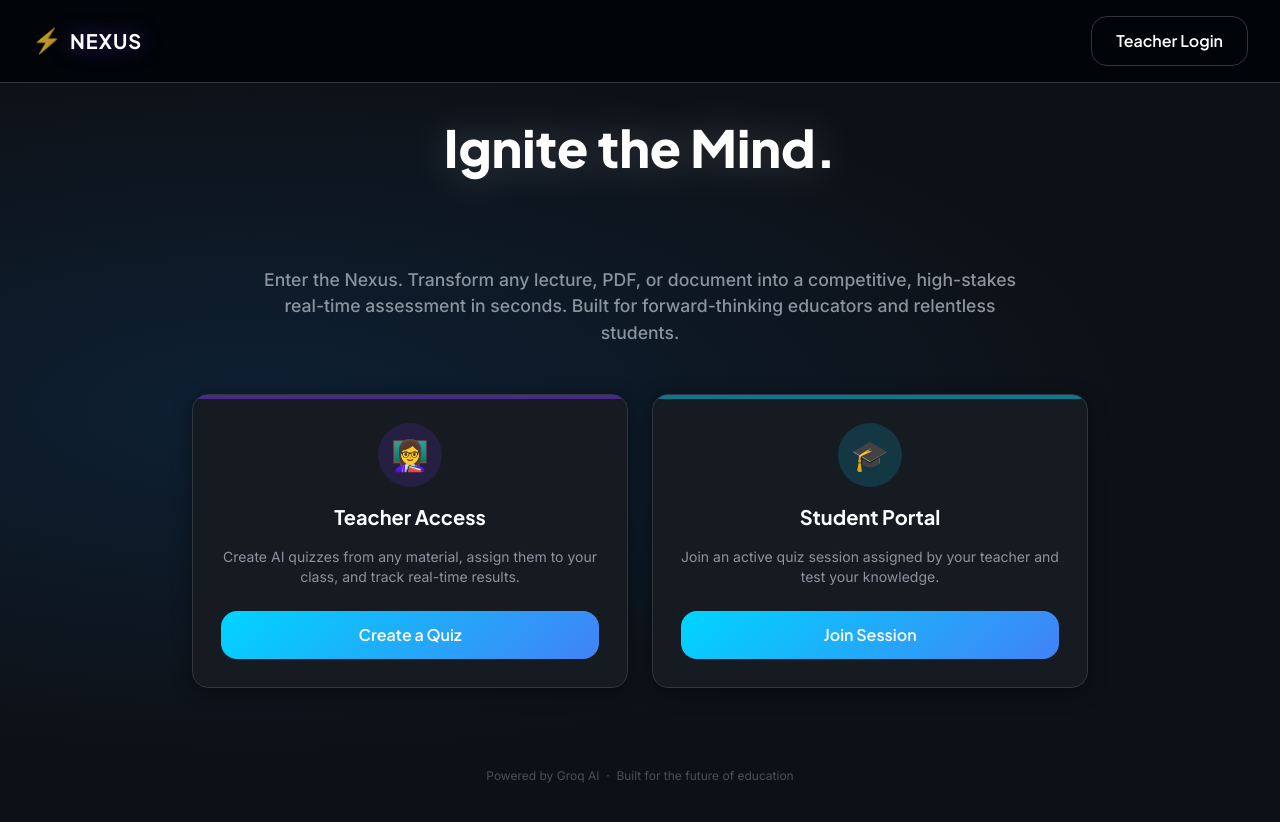
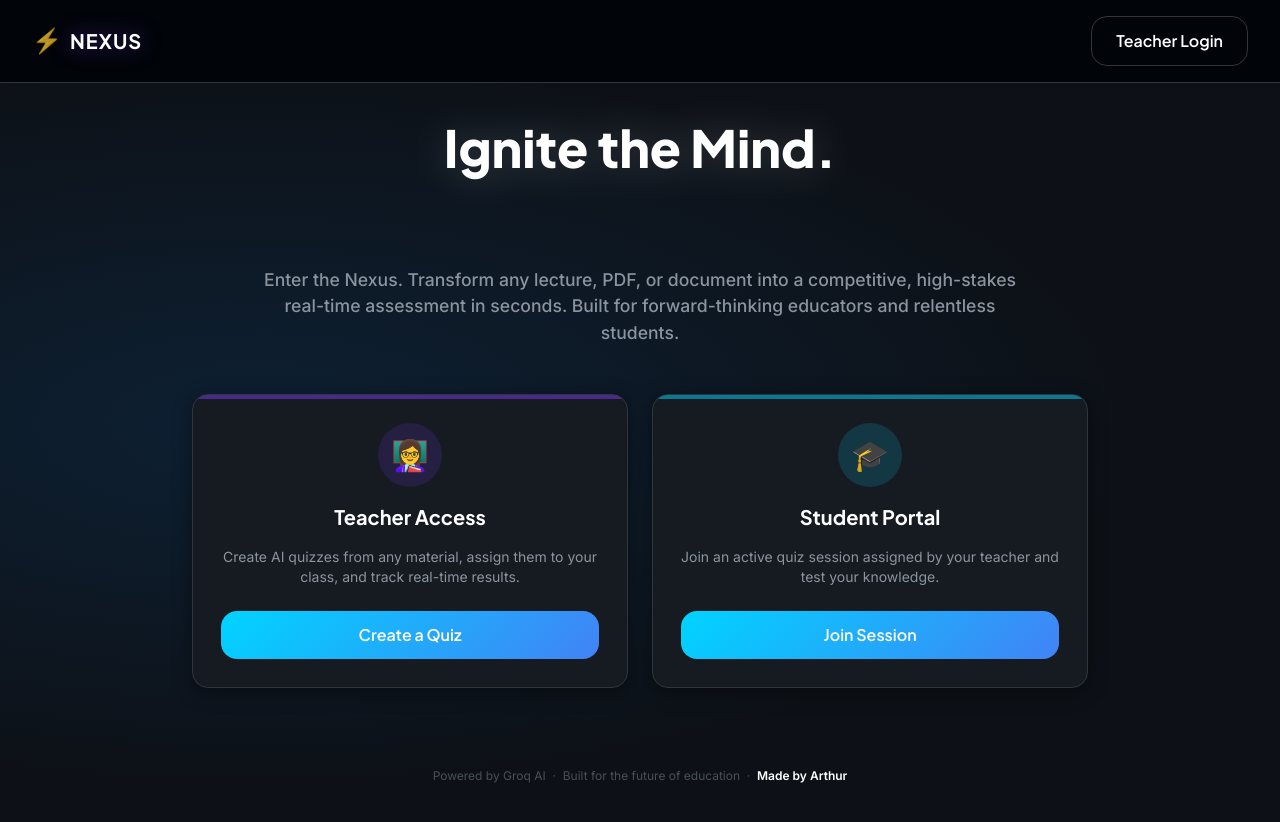
Before and after one commit to hurman11/Ai-Quiz-Generaor, a Next.js app in the folder frontend/: page / in a window 1280 px wide. Shown: the top 822 px of the page. Built offline with nearby package versions, Linux system fonts and the light colour scheme.

Commit message:
Update footer to add Made by Arthur

```diff
--- a/frontend/app/page.tsx
+++ b/frontend/app/page.tsx
@@ -109,10 +109,10 @@ export default function HomePage() {
 
           {/* ── Footer ── */}
           <motion.p
-            className="text-xs text-text-muted mt-8"
+            className="text-xs text-[var(--text-muted)] mt-8 pb-8 text-center"
             variants={itemVariants}
           >
-            Powered by Groq AI &nbsp;·&nbsp; Built for the future of education
+            Powered by Groq AI &nbsp;·&nbsp; Built for the future of education &nbsp;·&nbsp; <span className="font-semibold text-white">Made by Arthur</span>
           </motion.p>
         </motion.div>
       </main>
```
